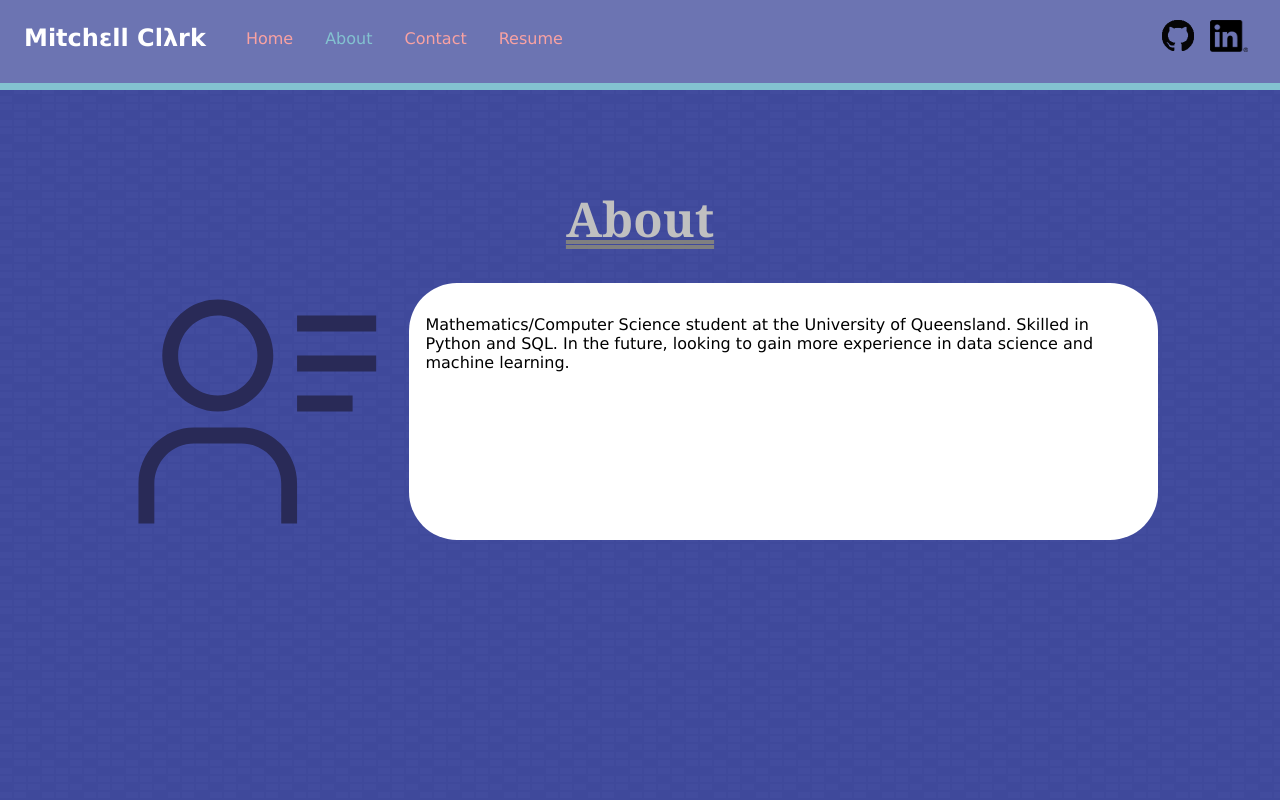
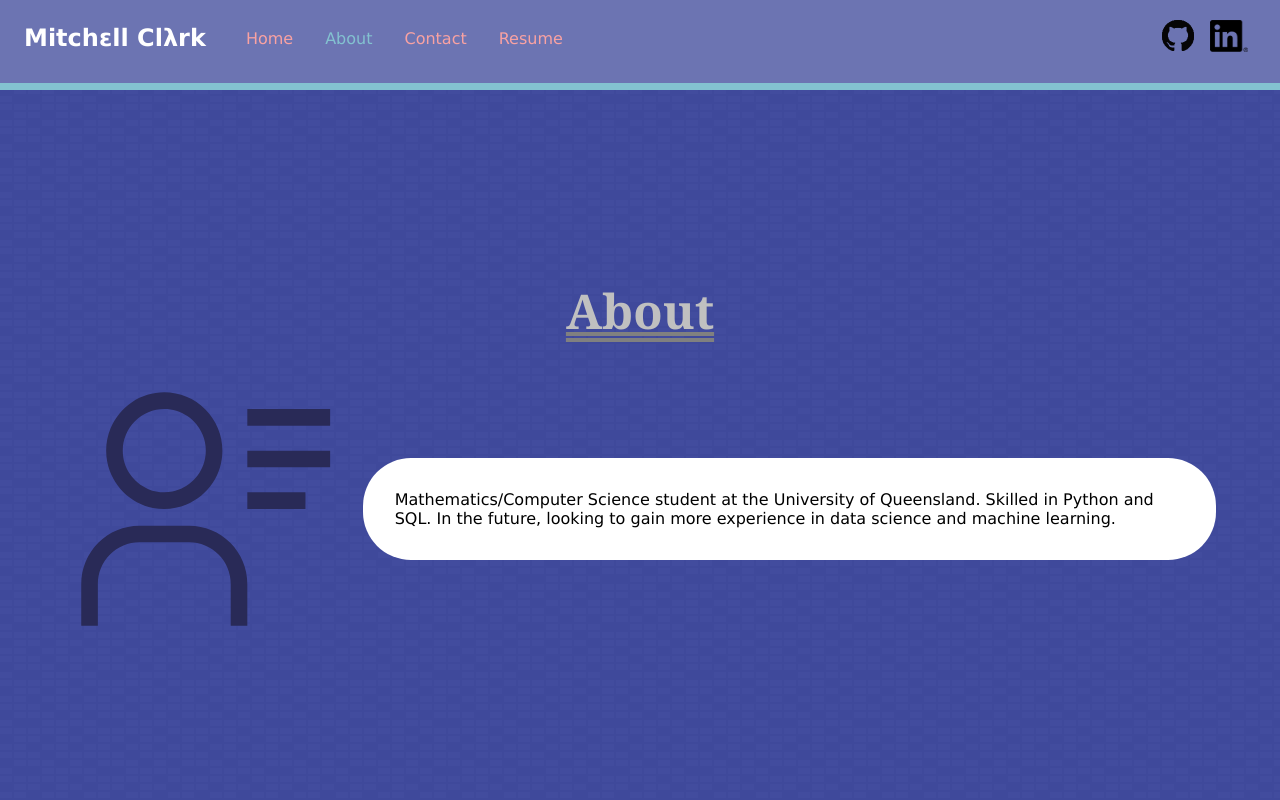
Before and after one commit to MitchellJC/PersonalWebsite, a Flask app: page /about in a window 1280 px wide. Run offline with Flask 2, Linux system fonts and the light colour scheme; some libraries are stand-ins or nearby versions.

Commit message:
Fixed layout on all pages.
Made h2 centering consistent. Changed flex layout on about and contact pages.

```diff
--- a/static/css/main.css
+++ b/static/css/main.css
@@ -11,6 +11,7 @@
 	--navbar-height : 5.2rem;
 	--nav-separator-height: 0.4rem;
 	--section-padding: 4rem;
+	--section-padding-shorthand: 4rem 0 4rem 0;
 	--section-min-height: calc(100vh - var(--navbar-height) - var(--nav-separator-height) - 2 * var(--section-padding));
 }
 
@@ -25,6 +26,11 @@ body{
 	margin: 0;
 	background-color: var(--dark-blue);
 	background-image: var(--background-image);
+}
+
+p {
+	/* Recommend length of lines https://www.usability.gov/get-involved/blog/2006/08/line-length-and-onscreen-reading.html#:~:text=The%20best%20available%20research%20suggests,short%20(about%20four%20inches).*/
+	max-width: 10in;
 }
 
 a{
@@ -44,7 +50,7 @@ h3{
 }
 
 section{
-	padding: var(--section-padding);
+	padding: var(--section-padding-shorthand);
 	min-height: var(--section-min-height);
 }
 
@@ -240,6 +246,11 @@ nav a:hover{
 }
 
 /* About Page. */
+.about-section {
+	display: flex;
+	align-items: center;
+	justify-content: center;
+}
 
 .about-section h2{
 	margin-left: auto;
@@ -250,32 +261,33 @@ nav a:hover{
 .about-box{
 	background: white;
 	border-radius: 3em;
-	margin-left: auto;
-	margin-right: auto;
-	max-width: calc(320px - 3rem);
+	margin: auto auto auto auto;
 	visibility: hidden;
 }
 
 .about-text{
-	padding: 1rem;
+	margin: 0;
+	padding: 2rem;
 }
 
 .about-container {
-		display: grid;
-		grid-template-columns: 1fr;
-		grid-gap: 0;
+		display: flex;
+		flex-direction: column;
+		height: 50%;
+		gap: 2rem;
 		margin: 2rem auto 0 auto;
 		width: 90%;
-		justify-items: center;
-	}
+}
 
-
+.about-container img {
+	width: 20rem;
+	max-width: 100%;
+	margin: 0 auto 0 auto;
+}
 
 @media only screen and (min-width: 1089px){
 	.about-container {
-		display: flex;
-		grid-template-columns: 1fr 1fr;
-		grid-gap: 2rem;
+		flex-direction: row;
 		width: 90%;
 		justify-items: center;
 	}
@@ -283,25 +295,13 @@ nav a:hover{
 	.about-container img{
 		display: block;
 		align-self: center;
-		width: 50%;
-	}
-
-	.about-box{
-		max-width: unset;
 	}
 }
 
 @media only screen and (min-width: 698px) and (max-width: 1089px){
 	.about-container {
-		display: grid;
-		grid-template-columns: 1fr;
-		grid-gap: 2rem;
-		width: 90%;
+		display: flex;
 		justify-items: center;
-	}
-
-	.about-box{
-		max-width: unset;
 	}
 }
 
--- a/static/js/homepage.js
+++ b/static/js/homepage.js
@@ -33,8 +33,10 @@ gsap.from("#projects-title", {
 		start: "top bottom"
 	},
 
-	x: "-30%",
-	autoAlpha:0
+	y: "-30%",
+	autoAlpha: 0,
+	duration: 1,
+	stagger: 0.3
 });
 
 gsap.from(".project", {
```
Also changed, not shown: other parts of static/css/main.css (+26 -33 lines).
